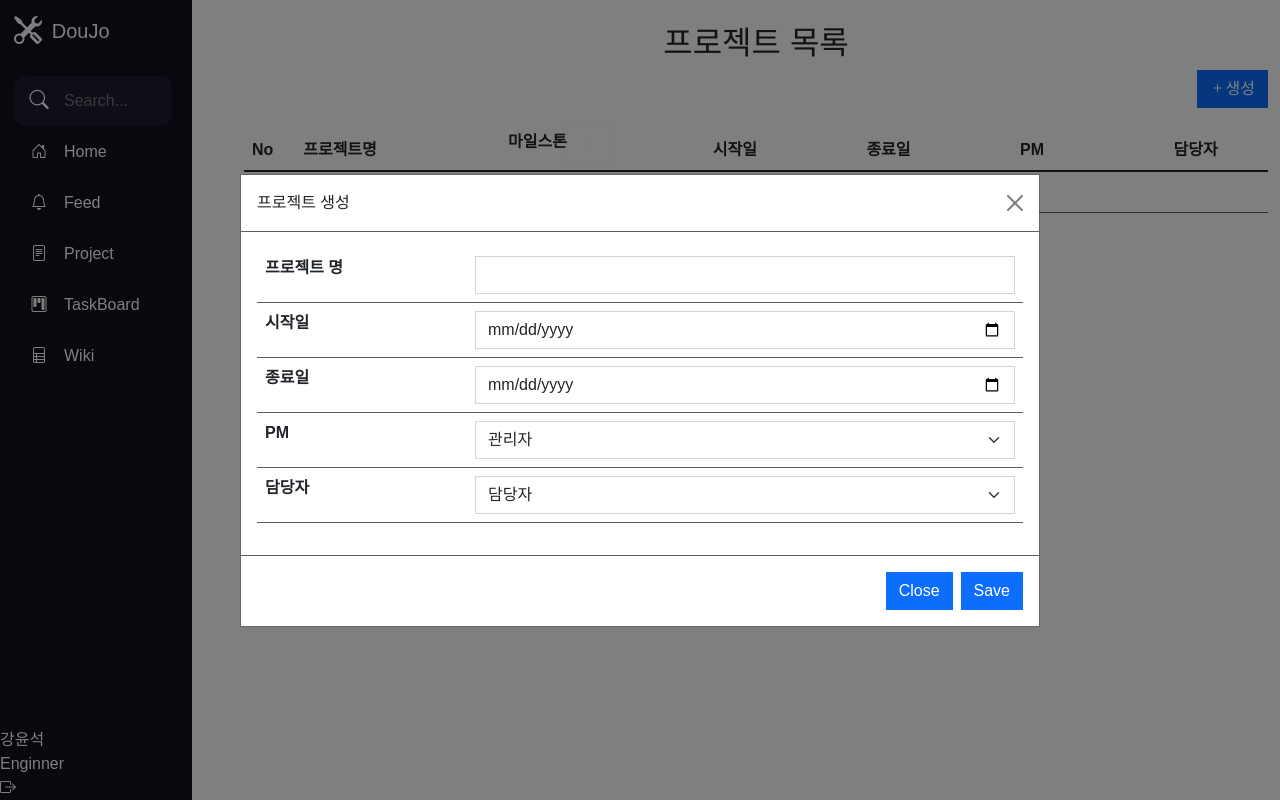
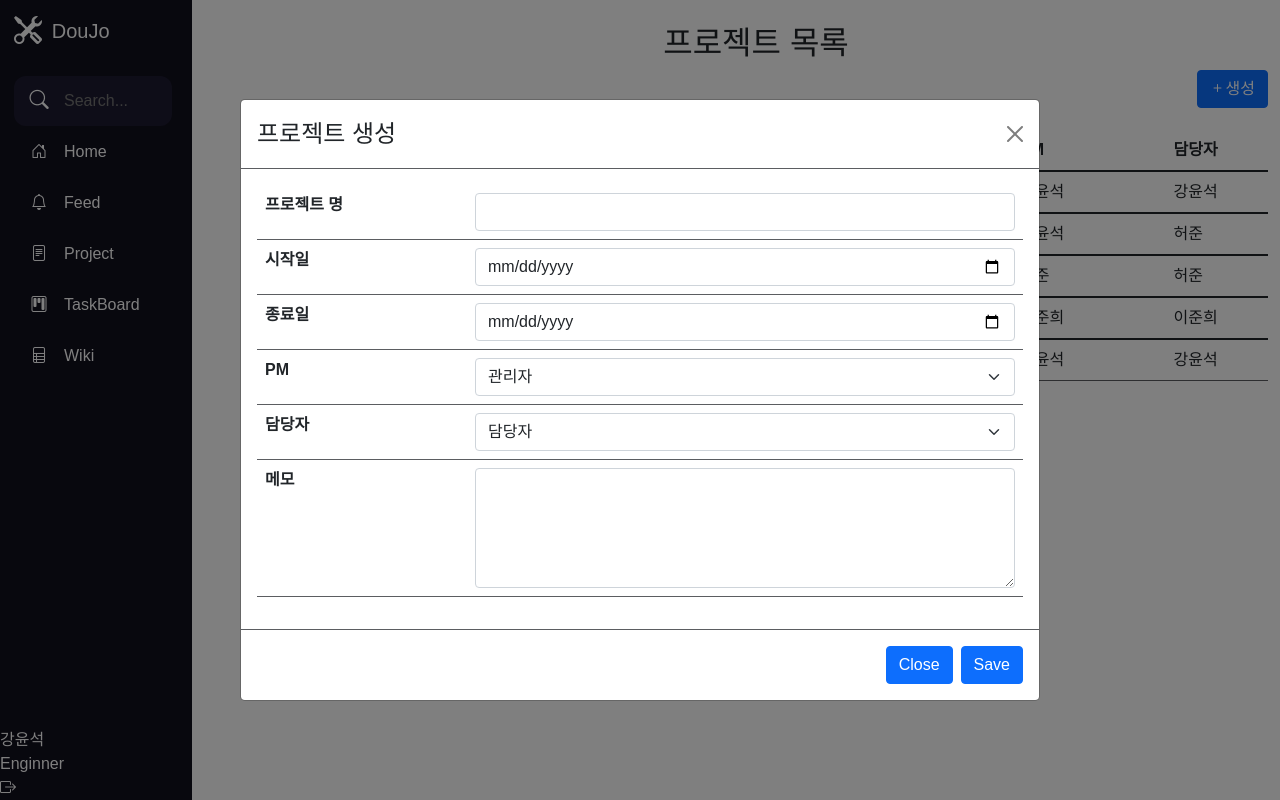
Before and after one commit to xxrlfurxx/DouJo, a Next.js app: page /project in a window 1280 px wide. Both pictures are taken after a click on the button "생성". Built offline with nearby package versions, Linux system fonts and the light colour scheme; a web font is replaced by a local one.

Commit message:
2021-11-09 offcanvas complete

```diff
--- a/components/ProjectModal.tsx
+++ b/components/ProjectModal.tsx
@@ -1,16 +1,15 @@
-import React from 'react';
-import Modal from 'react-bootstrap/Modal';
-import ModalHeader from 'react-bootstrap/ModalHeader';
-import Button from 'react-bootstrap/Button';
-import ModalTitle from 'react-bootstrap/ModalTitle';
-import ModalBody from 'react-bootstrap/ModalBody'
-import ModalFooter from 'react-bootstrap/ModalFooter'
-import { useRef } from "react";
-import { ProjectItem, addProject } from "../components/projectSlice";
-import { useSelector, useDispatch } from 'react-redux';
-import { AppDispatch, RootState } from '../provider';
+import React from "react";
+import Modal from "react-bootstrap/Modal";
+import ModalHeader from "react-bootstrap/ModalHeader";
+import Button from "react-bootstrap/Button";
+import ModalTitle from "react-bootstrap/ModalTitle";
+import ModalBody from "react-bootstrap/ModalBody";
+import ModalFooter from "react-bootstrap/ModalFooter";
+import { MutableRefObject, useRef } from "react";
+import { ProjectItem, addProject } from "../provider/modules/project";
+import { useSelector, useDispatch } from "react-redux";
+import { AppDispatch, RootState } from "../provider";
 import { useRouter } from "next/router";
-
 
 // const [modalShow, setModalShow] = React.useState(false);
 
@@ -20,30 +19,33 @@ interface ProjectModalProp {
 }
 
 function ProjectModal({ show, onHide }: ProjectModalProp) {
+  const router = useRouter();
 
-  const router = useRouter();
   const projectData = useSelector((state: RootState) => state.project.data);
+
   const dispatch = useDispatch<AppDispatch>();
-  const projectname = useRef<HTMLInputElement>(null);
-  const startdate = useRef<HTMLInputElement>(null);
-  const enddate = useRef<HTMLInputElement>(null);
+
+  const projectname = useRef() as MutableRefObject<HTMLInputElement>;
+  const startdate = useRef() as MutableRefObject<HTMLInputElement>;
+  const enddate = useRef() as MutableRefObject<HTMLInputElement>;
+  const manager = useRef() as MutableRefObject<HTMLSelectElement>;
+  const engineer = useRef() as MutableRefObject<HTMLSelectElement>;
+  const memoTxta = useRef() as MutableRefObject<HTMLTextAreaElement>;
 
   const handleAddClick = () => {
     const item: ProjectItem = {
       id: projectData.length > 0 ? projectData[0].id + 1 : 1,
-      projectname: projectname.current ? projectname.current.value : "",
-      startdate: startdate.current ? startdate.current.value : "",
-      enddate: enddate.current ? enddate.current.value : "",
-      manager: '',
-      engineer: '',
-      milestone: '',
-      memo: '',
+      projectname: projectname.current.value,
+      startdate: startdate.current.value,
+      enddate: enddate.current.value,
+      manager: manager.current.value,
+      engineer: engineer.current.value,
+      memo: memoTxta.current.value,
+      milestone: "",
     };
     dispatch(addProject(item));
     router.push(`/project`);
   };
-
-
 
   return (
     <Modal
@@ -82,35 +84,61 @@ function ProjectModal({ show, onHide }: ProjectModalProp) {
             <tr>
               <th>PM</th>
               <td>
-                <select defaultValue="default" className="form-select" aria-label="Default select example">
+                <select
+                  defaultValue="default"
+                  className="form-select"
+                  aria-label="Default select example"
+                  ref={manager}
+                >
                   <option selected>관리자</option>
-                  <option value="1">강윤석</option>
-                  <option value="2">이준희</option>
-                  <option value="3">허준</option>
+                  <option value="강윤석">강윤석</option>
+                  <option value="이준희">이준희</option>
+                  <option value="허준">허준</option>
                 </select>
               </td>
             </tr>
             <tr>
               <th>담당자</th>
               <td>
-                <select defaultValue="default" className="form-select" aria-label="Default select example">
+                <select
+                  defaultValue="default"
+                  className="form-select"
+                  aria-label="Default select example"
+                  ref={engineer}
+                >
                   <option selected>담당자</option>
-                  <option value="1">강윤석</option>
-                  <option value="2">이준희</option>
-                  <option value="3">허준</option>
+                  <option value="강윤석">강윤석</option>
+                  <option value="이준희">이준희</option>
+                  <option value="허준">허준</option>
                 </select>
+              </td>
+            </tr>
+            <tr>
+              <th>메모</th>
+              <td>
+                <textarea
+                  className="form-control"
+                  style={{ height: "15vh" }}
+                  ref={memoTxta}
+                ></textarea>
               </td>
             </tr>
           </tbody>
         </table>
       </ModalBody>
       <ModalFooter>
-        <Button className="secondary" onClick={onHide}>Close</Button>
-        <Button className="primary" onClick={() => {
-          handleAddClick();
-        }}
-
-        >Save</Button>
+        <Button className="secondary" onClick={onHide}>
+          Close
+        </Button>
+        <Button
+          className="primary"
+          onClick={() => {
+            handleAddClick();
+            onHide();
+          }}
+        >
+          Save
+        </Button>
       </ModalFooter>
     </Modal>
   );
--- a/components/projectSlice.tsx
+++ /dev/null
@@ -1,69 +0,0 @@
-import { createSlice, PayloadAction } from "@reduxjs/toolkit";
-
-export interface ProjectItem {
-  id: number;
-  projectname: string;
-  startdate: string;
-  enddate: string;
-  manager: string;
-  engineer: string;
-  milestone: string;
-  memo: string;
-}
-
-
-interface ProjectState {
-  data: ProjectItem[]; // 프로젝트 아이템 배열
-  isFetched: boolean; // 서버에서 데이터를 받아올시에 대한 정보
-}
-
-const initialState: ProjectState = {
-  data: [
-    {
-      id: 3,
-      projectname: "협업툴 만들기1",
-      milestone: "board제작",
-      startdate: "2021-11-01",
-      enddate: "2021-11-30",
-      manager: "강윤석",
-      engineer: "강윤석",
-      memo: "",
-    },
-    {
-      id: 2,
-      projectname: "협업툴 만들기2",
-      milestone: "wiki제작",
-      startdate: "2021-11-01",
-      enddate: "2021-11-30",
-      manager: "이준희",
-      engineer: "이준희",
-      memo: "",
-    },
-    {
-      id: 1,
-      projectname: "협업툴 만들기3",
-      milestone: "프로젝트 뷰 제작",
-      startdate: "2021-11-01",
-      enddate: "2021-11-30",
-      manager: "허준",
-      engineer: "허준",
-      memo: "",
-    }
-  ],
-  isFetched: false,
-};
-
-const projectSlice = createSlice({
-  name: "project",
-  initialState,
-  reducers: {
-    addProject: (state, action: PayloadAction<ProjectItem>) => {
-      const project = action.payload;
-      state.data.unshift(project);
-    },
-  },
-});
-
-export const { addProject } = projectSlice.actions;
-
-export default projectSlice.reducer;
--- a/pages/project/index.tsx
+++ b/pages/project/index.tsx
@@ -1,10 +1,9 @@
 import { useRouter } from "next/router";
 import React, { useState } from "react";
-import ProjectModal from '../../components/ProjectModal';
+import ProjectModal from "../../components/ProjectModal";
 import { useSelector } from "react-redux";
 import { RootState } from "../../provider";
 import ProjectDetailOffCanvas from "../../components/ProjectDetailOffCanvas";
-
 
 function Project() {
   const project = useSelector((state: RootState) => state.project);
@@ -14,13 +13,10 @@ function Project() {
   const id = router.query.id as string;
   console.log(id);
 
-  const [modalShow, setModalShow] = React.useState(false);
+  const [modalShow, setModalShow] = useState(false);
 
-  const [offcanvasShow, setOffcanvasShow] = React.useState(false);
-
-
-
-
+  const [offcanvasShow, setOffcanvasShow] = useState(false);
+  const [selectedId, setSelectedId] = useState(0);
 
   return (
     <>
@@ -35,8 +31,12 @@ function Project() {
             <i className="bi bi-plus" />
             생성
           </button>
-          <ProjectModal show={modalShow} onHide={() => { setModalShow(false) }} />
-
+          <ProjectModal
+            show={modalShow}
+            onHide={() => {
+              setModalShow(false);
+            }}
+          />
         </div>
         <div>
           <table className="table table-hover">
@@ -50,9 +50,7 @@ function Project() {
                 </th>
                 <th scope="col" style={{ width: "20%" }}>
                   마일스톤
-                  <button
-                    className="btn btn-outline-light"
-                  >
+                  <button className="btn btn-outline-light">
                     <i className="bi bi-plus" />
                   </button>
                 </th>
@@ -76,11 +74,13 @@ function Project() {
                   key={`project-tr-${index}`}
                   className="table"
                   style={{ cursor: "pointer" }}
-                  onClick={() => { setOffcanvasShow(true) }}
+                  onClick={() => {
+                    // console.log("--");
+                    setOffcanvasShow(true);
+                    setSelectedId(item.id);
+                  }}
                 >
-                  <ProjectDetailOffCanvas show={offcanvasShow} onHide={() => { setOffcanvasShow(false) }} />
-
-                  <th scope="row"></th>
+                  <th scope="row">{item.id}</th>
                   <td>{item.projectname}</td>
                   <td>{item.milestone}</td>
                   <td>{item.startdate}</td>
@@ -89,24 +89,33 @@ function Project() {
                   <td>{item.engineer}</td>
                 </tr>
               ))}
-
             </tbody>
             {!project.data.length && (
               <tfoot>
                 <tr>
-                  <td colSpan={8} style={{ textAlign: "center" }}>생성된 프로젝트가 없습니다.</td>
+                  <td colSpan={8} style={{ textAlign: "center" }}>
+                    생성된 프로젝트가 없습니다.
+                  </td>
                 </tr>
               </tfoot>
             )}
           </table>
+          <ProjectDetailOffCanvas
+            show={offcanvasShow}
+            onHide={() => {
+              setOffcanvasShow(false);
+            }}
+            selectedId={selectedId}
+          />
         </div>
       </div>
       <div className="d-flex justify-content-center ">
-        <a href="#!" className="link-secondary fs-6 text-nowrap">More</a>
+        <a href="#!" className="link-secondary fs-6 text-nowrap">
+          More
+        </a>
       </div>
     </>
   );
 }
 
-
 export default Project;
--- a/provider/modules/project.ts
+++ b/provider/modules/project.ts
@@ -7,12 +7,13 @@ import { createSlice, PayloadAction } from "@reduxjs/toolkit";
 // 데이터구조를 interface로 만듦
 export interface ProjectItem {
   id: number;
-  projectname: string | undefined;
+  projectname: string;
   startdate: string;
   enddate: string;
   manager: string;
   engineer: string;
   milestone: string;
+  memo: string;
 }
 
 export interface ProjectPage {
@@ -42,7 +43,58 @@ interface ProjectState {
 
 // photo state를 목록 -> array
 const initialState: ProjectState = {
-  data: [],
+  data: [
+    {
+      id: 5,
+      projectname: "협업툴 만들기5",
+      milestone: "drag&drop",
+      startdate: "2021-11-01",
+      enddate: "2021-11-30",
+      manager: "강윤석",
+      engineer: "강윤석",
+      memo: "작업중",
+    },
+    {
+      id: 4,
+      projectname: "협업툴 만들기4",
+      milestone: "메인화면",
+      startdate: "2021-11-01",
+      enddate: "2021-11-30",
+      manager: "강윤석",
+      engineer: "허준",
+      memo: "작업중",
+    },
+    {
+      id: 3,
+      projectname: "협업툴 만들기3",
+      milestone: "project제작",
+      startdate: "2021-11-01",
+      enddate: "2021-11-30",
+      manager: "허준",
+      engineer: "허준",
+      memo: "작업중",
+    },
+    {
+      id: 2,
+      projectname: "협업툴 만들기2",
+      milestone: "wiki제작",
+      startdate: "2021-11-01",
+      enddate: "2021-11-30",
+      manager: "이준희",
+      engineer: "이준희",
+      memo: "작업중",
+    },
+    {
+      id: 1,
+      projectname: "협업툴 만들기1",
+      milestone: "board제작",
+      startdate: "2021-11-01",
+      enddate: "2021-11-30",
+      manager: "강윤석",
+      engineer: "강윤석",
+      memo: "작업중",
+    },
+  ],
   isFetched: false,
   page: 0,
   // pageSize: photoPageSize ? +photoPageSize : 8,
@@ -95,6 +147,8 @@ const projectSlice = createSlice({
         projectItem.enddate = modifyItem.enddate;
         projectItem.manager = modifyItem.manager;
         projectItem.engineer = modifyItem.engineer;
+        projectItem.milestone = modifyItem.milestone;
+        projectItem.memo = modifyItem.memo;
       }
       state.isModifyCompleted = true; // 변경 되었음을 표시
     },
--- a/styles/bootstrap-custom.scss
+++ b/styles/bootstrap-custom.scss
@@ -1,4 +1,4 @@
-//@import "~bootstrap/scss/bootstrap.scss";
+@import "~bootstrap/scss/bootstrap.scss";
 
 // 1. Include functions first (so you can manipulate colors, SVGs, calc, etc)
 @import "~bootstrap/scss/functions";
@@ -48,6 +48,7 @@ $border-radius-sm: 0;
 @import "~bootstrap/scss/spinners";
 @import "~bootstrap/scss/pagination";
 @import "~bootstrap/scss/navbar";
+@import "~bootstrap/scss/offcanvas";
 /* ---------------------------------------------- */
 @import "~bootstrap/scss/helpers";
 
```
Also changed, not shown: components/ProjectDetailOffCanvas.tsx (+46 -22 lines), pages/project/detail/[id].tsx (deleted, +0 -91 lines), pages/project/edit/[id].tsx (+93 -32 lines), middleware/project.ts (added).
